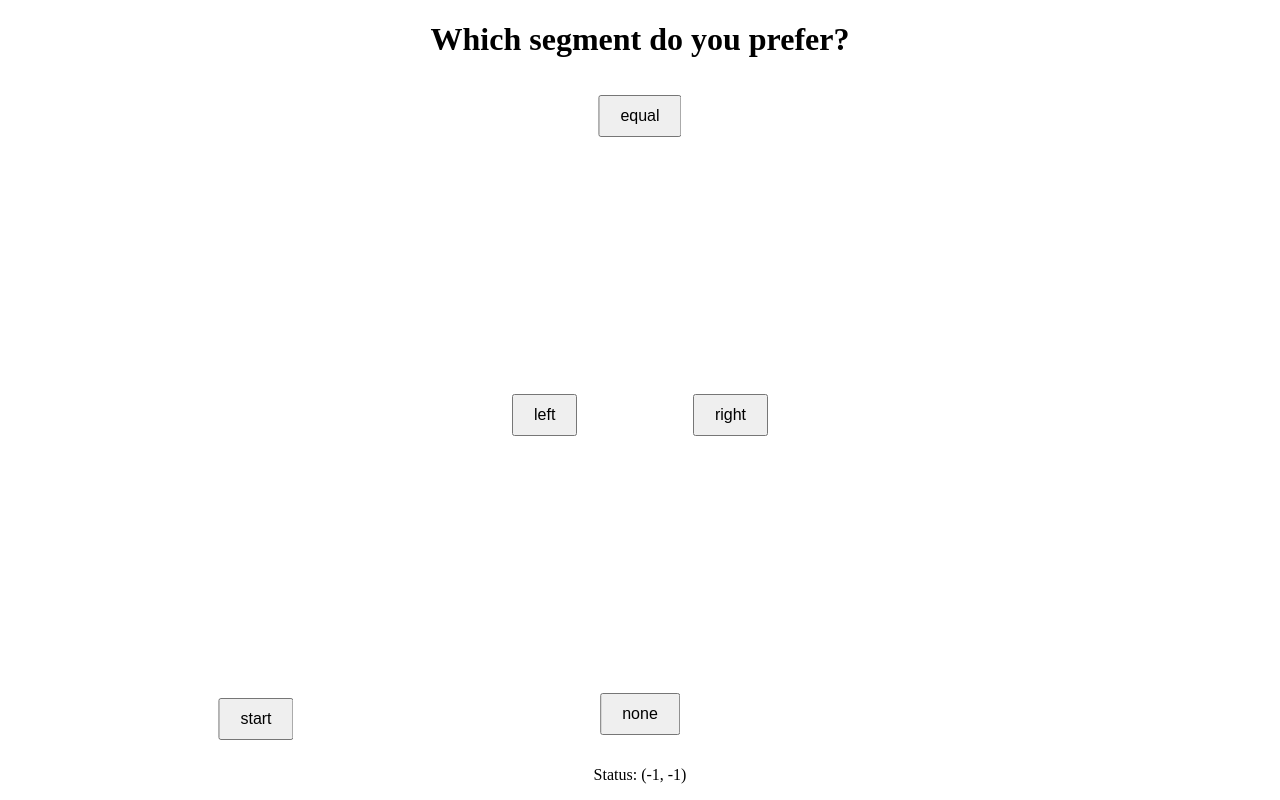
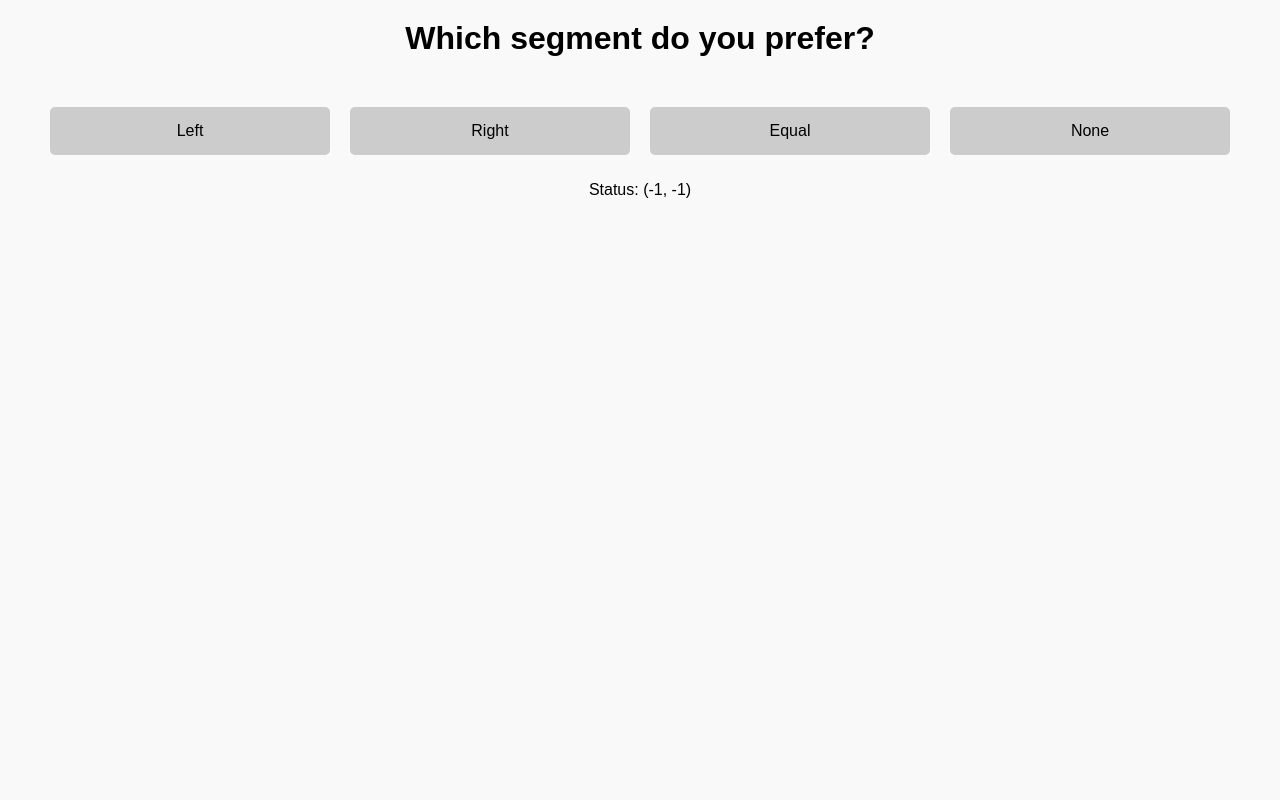
Before and after one commit to katharina-lang/rlhf, a Flask app: page / in a window 1280 px wide. Run offline with Flask 3, Linux system fonts and the light colour scheme; data that the repository does not hold is empty.

Commit message:
index.html verändert und Layout angepasst

```diff
--- a/rlhf/utils/app.py
+++ b/rlhf/utils/app.py
@@ -36,8 +36,7 @@ def button_action():
     # Label erstellen
     if action == 'left':
         button_status = (1, 0)
-        button_set = True # Button wurde gedrückt
-        print("links gedrückt und gespeichert", flush=True)
+        button_set = True
     elif action == 'right':
         button_status = (0, 1)
         button_set = True
@@ -47,9 +46,6 @@ def button_action():
     elif action == 'none':
         button_status = (0,0)
         button_set = True
-    elif action == 'start': # Knopf, damit die ersten zwei Videos geladen werden, da dafür noch kein Labeling-Button gedrückt wird (kann man bestimmt noch eleganter machen: erste Videos automatisch geladen oder start-Button verschwindet nach anfänglichem Drücken)
-        button_status = button_status
-        button_set = button_set
     else:
         return jsonify({'error': 'Ungültige Aktion'}), 400
 
--- a/rlhf/utils/templates/index.html
+++ b/rlhf/utils/templates/index.html
@@ -5,7 +5,7 @@
     <meta name="viewport" content="width=device-width, initial-scale=1.0">
     <title>rlhf</title>
     <script>
-        // hier werden die Videos geladen. Ist es ein Problem, dass die Fuktion async ist? Werden sie deshalb nicht neu geladen?
+        // Logik bleibt unverändert.
         async function loadVideos() {
             try {
                 const response = await fetch('/get-videos');
@@ -25,7 +25,6 @@
                     videoElement.autoplay = true;
                     videoElement.loop = true;
                     videoElement.muted = true;
-                        videoElement.width = 400;
 
                     const sourceElement = document.createElement('source');
                     sourceElement.src = video;
@@ -40,7 +39,6 @@
             }
         }
 
-        // Button-Druck
         async function sendAction(action) {
             const response = await fetch('/button_action', {
                 method: 'POST',
@@ -48,7 +46,7 @@
                 body: JSON.stringify({ action: action })
             });
             if (response.ok) {
-                loadVideos(); // Lade Videos neu, nach Button-Druck, funktioniert das? Vielleicht muss man länger warten, weil neues Video noch nicht fertig?
+                loadVideos(); // Lade Videos neu, nach Button-Druck
             }
             const data = await response.json();
             if (data.status) {
@@ -57,79 +55,105 @@
         }
         loadVideos();
     </script>
-    <!-- Position der Buttons festlegen -->
     <style>
+        /* Basis-Layout */
         body {
             margin: 0;
             padding: 0;
+            font-family: Arial, sans-serif;
             display: flex;
             flex-direction: column;
-            height: 100vh;
+            align-items: center;
+            background-color: #f9f9f9;
+            color: black;
+        }
+
+        h1 {
+            margin: 20px 0;
+            font-size: 2rem;
+            text-align: center;
+        }
+
+        /* Container für Videos */
+        #video-container {
+            display: flex;
             justify-content: space-between;
-            align-items: center;
+            gap: 20px;
+            width: 100%;
+            max-width: 1200px;
+            padding: 10px;
+            box-sizing: border-box;
+        }
+
+        #video-container video {
+            width: 48%; /* Videos nehmen immer etwa die Hälfte des Containers ein */
+            height: auto;
+            border: 2px solid #ccc;
+            border-radius: 8px;
+        }
+
+        /* Button-Container */
+        .button-container {
+            display: flex;
+            justify-content: space-between;
+            gap: 20px;
+            width: 100%;
+            max-width: 1200px;
+            padding: 10px;
+            box-sizing: border-box;
+        }
+
+        .button-container button {
+            flex: 1; /* Alle Buttons haben die gleiche Breite */
+            padding: 15px;
+            font-size: 1rem;
+            background-color: #ccc;
+            border: none;
+            border-radius: 5px;
+            cursor: pointer;
+            text-align: center;
+            transition: background-color 0.3s ease;
+        }
+
+        .button-container button:hover {
+            background-color: #aaa;
+        }
+
+        /* Videos und Buttons immer nebeneinander */
+        @media (max-width: 768px) {
+            #video-container {
+                flex-wrap: nowrap; /* Videos bleiben nebeneinander */
             }
 
             .button-container {
-            position: relative;
-            width: 100%;
-            height: 100%;
+                flex-wrap: nowrap; /* Buttons bleiben nebeneinander */
             }
 
-        .button {
-            position: absolute;
-            padding: 10px 20px;
-            font-size: 16px;
-            cursor: pointer;
+            #video-container video,
+            .button-container button {
+                flex: 1 1 50%; /* Videos und Buttons teilen sich die Breite */
             }
-
-        #button-top {
-            top: 15px;
-            left: 50%;
-            transform: translateX(-50%);
-        }
-
-        #button-left {
-            top: 50%;
-            left: 40%;
-            transform: translateY(-50%);
-        }
-
-        #button-right {
-            top: 50%;
-            right: 40%;
-            transform: translateY(-50%);
-        }
-
-        #button-bottom {
-            bottom: 15px;
-            left: 50%;
-            transform: translateX(-50%);
-        }
-
-        #button-start {
-            bottom: 10px;
-            left: 20%;
-            transform: translateX(-50%);
         }
     </style>
 </head>
 <body>
-    <!--Videos, nicht statisch festgelegt welche geladen-->
+    <!-- Titel -->
     <h1>Which segment do you prefer?</h1>
-    <div id="video-container" style="display: flex; gap: 30px;">
+
+    <!-- Video-Container -->
+    <div id="video-container">
         <p>Keine Videos geladen.</p>
     </div>
 
     <!-- Buttons -->
     <div class="button-container">
-        <button id="button-left" class="button" onclick="sendAction('left')">left</button>
-        <button id="button-right" class="button" onclick="sendAction('right')">right</button>
-        <button id="button-top" class="button" onclick="sendAction('equal')">equal</button>
-        <button id="button-bottom" class="button" onclick="sendAction('none')">none</button>
-        <button id="button-start" class="button" onclick="sendAction('start')">start</button>
+        <button onclick="sendAction('left')">Left</button>
+        <button onclick="sendAction('right')">Right</button>
+        <button onclick="sendAction('equal')">Equal</button>
+        <button onclick="sendAction('none')">None</button>
     </div>
 
-    <!-- Statusanzeige (Optional) -->
+    <!-- Statusanzeige -->
     <p id="status">Status: (-1, -1)</p>
 </body>
 </html>
```
Lines whose indentation alone changed are shown as unchanged.
